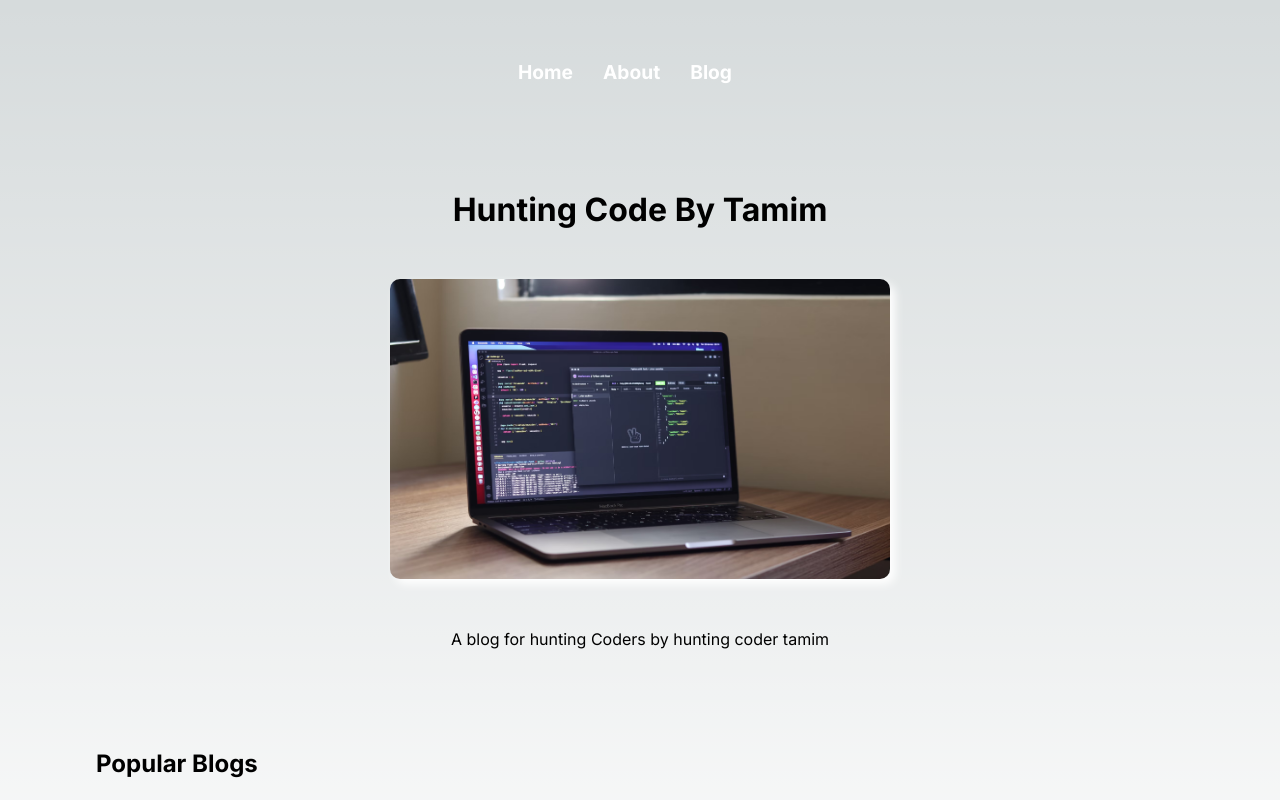
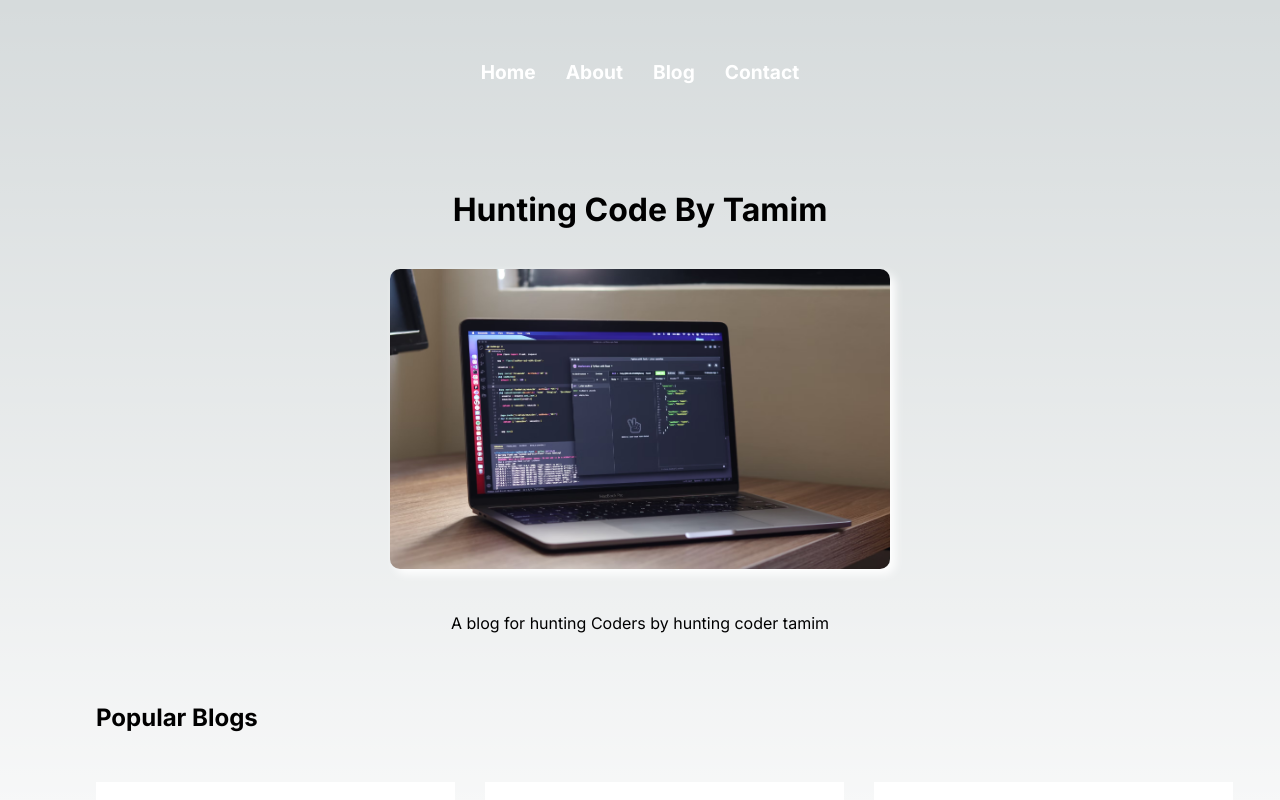
Before and after one commit to tamimhasan19702/learningNextJS, a Next.js app: page / in a window 1280 px wide. Shown: the top 800 px of the page. Built offline with nearby package versions, Linux system fonts and the light colour scheme.

Commit message:
finally got the slug name in next version 13.2

```diff
--- a/src/app/page.js
+++ b/src/app/page.js
@@ -1,4 +1,9 @@
-/* eslint-disable @next/next/inline-script-id */
+/**
+ * eslint-disable @next/next/inline-script-id
+ *
+ * @format
+ */
+
 /** @format */
 
 import Image from "next/image";
@@ -12,50 +17,71 @@ export default function Home() {
     <>
       <Head>
         <title>Hunting Code By Tamim</title>
-    <meta name="description" content="Generated by create next app"/>
-    <meta name="keywords" content="next, javascript, huntingCode, blog"/>
+        <meta name="description" content="Generated by create next app" />
+        <meta name="keywords" content="next, javascript, huntingCode, blog" />
         <link rel="rel" href="./favicon.ico" />
       </Head>
 
       <nav className={styles.mainnav}>
         <ul>
-        <Link href='/'><li>Home</li></Link>
-        <Link href='/about'><li>About</li></Link>
-        <Link href='/blog'><li>Blog</li></Link>
-        <Link href='/contact'><li></li></Link>
+          <Link href="/">
+            <li>Home</li>
+          </Link>
+          <Link href="/about">
+            <li>About</li>
+          </Link>
+          <Link href="/blog">
+            <li>Blog</li>
+          </Link>
+          <Link href="/contact">
+            <li>Contact</li>
+          </Link>
         </ul>
       </nav>
 
       <main className={styles.main}>
-      <h1 className={styles.title}>
-        Hunting Code By Tamim
-      </h1>
+        <h1 className={styles.title}>Hunting Code By Tamim</h1>
 
-      <Image className={styles.myImg} src="/photo-1623282033815-40b05d96c903.avif" width={500} height={300}/>
+        <div className={styles.imgWrap}>
+          <Image
+            className={styles.myImg}
+            src="/photo-1623282033815-40b05d96c903.avif"
+            width={500}
+            height={300}
+          />
+        </div>
 
-      <p >
-        A blog for hunting Coders by hunting coder tamim
-      </p>
+        <p>A blog for hunting Coders by hunting coder tamim</p>
 
         <div className="blogSection">
           <h2 className={styles.blogIntro}>Popular Blogs</h2>
           <div className={styles.blogs}>
             <div className={styles.blogItem}>
               <h3>How to Learn javascript in 2022</h3>
-         <p>Javascript is one of the most popular programming languages in the world</p>
+              <p>
+                Javascript is one of the most popular programming languages in
+                the world
+              </p>
             </div>
+
             <div className={styles.blogItem}>
               <h3>How to Learn javascript in 2022</h3>
-         <p>Javascript is one of the most popular programming languages in the world</p>
+              <p>
+                Javascript is one of the most popular programming languages in
+                the world
+              </p>
             </div>
+
             <div className={styles.blogItem}>
               <h3>How to Learn javascript in 2022</h3>
-         <p>Javascript is one of the most popular programming languages in the world</p>
-       </div>
+              <p>
+                Javascript is one of the most popular programming languages in
+                the world
+              </p>
             </div>
 
           </div>
-
+        </div>
       </main>
     </>
   );
--- a/src/app/styles/page.module.css
+++ b/src/app/styles/page.module.css
@@ -3,7 +3,7 @@
 .main {
   display: flex;
   flex-direction: column;
-  gap: 50px;
+  gap: 20px;
   align-items: center;
   padding: 6rem;
   min-height: 100vh;
@@ -90,3 +90,8 @@ when hovered*/
   /* For example: */
   transform: scale(1.1);
 }
+
+/* add padding to the image wrap clss */
+.imgWrap {
+  padding: 20px;
+}
```
Also changed, not shown: src/app/blogpost/[slug]/page.js (added, +12 -0 lines). Lines whose indentation alone changed are shown as unchanged.
